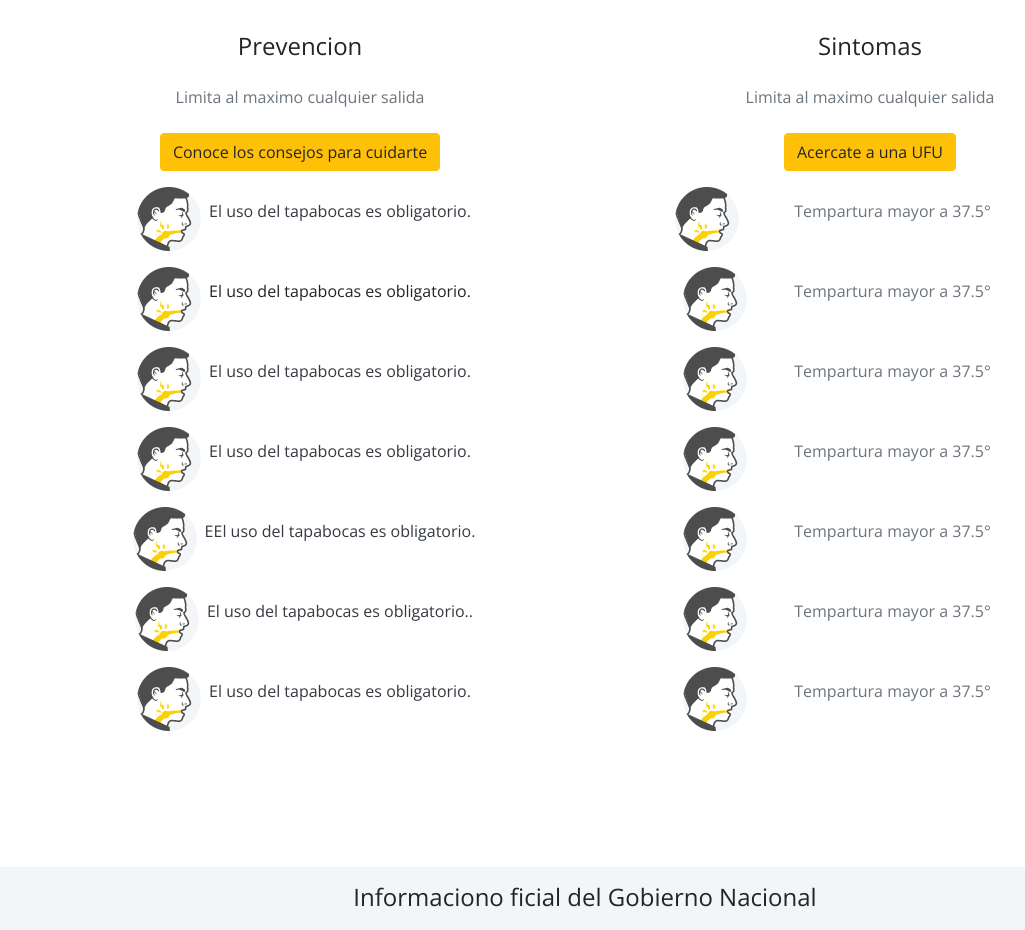
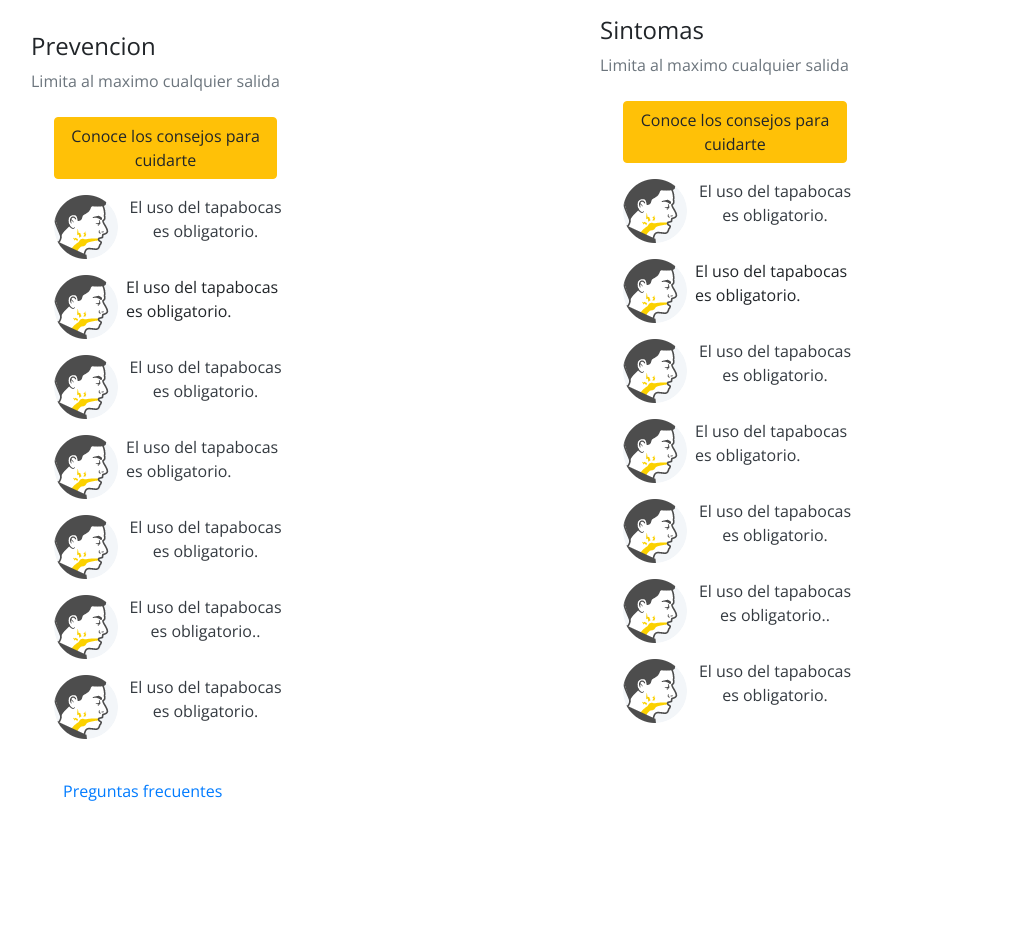
Before and after one commit to pabloperez293/GCA, a website: page index.html in a window 1280 px wide. Shown: the part 2620-3550 px from the top of the page, without its empty margins (55-1080 px from the left). Drawn offline with nearby package versions, Linux system fonts and the light colour scheme.

Commit message:
Add files via upload
Se posiciona bien el footer

```diff
--- a/index.html
+++ b/index.html
@@ -216,6 +216,31 @@
 
 <!-- fin Servicios generales -->
 
+<!-- Escuelas -->
+  <section>
+    <div class="container d-xl-none d-xxl-block">
+      <!-- Para quitarlo escuela con d-none -->
+      <h4>Escuelas</h4>
+
+      <div class="row m-4 ">
+        <div class="col m-3 border">
+          <h5 class=" p-3">Vacunacion Docentes</h5>
+          <p class="text-muted">Recomendamos en este espacio no utilizar mas de 3 lineas</p>
+        </div>
+        <div class="col m-3 border">
+          <h5 class="p-3">Testeos docentes</h5>
+          <p class="text-muted">Recomendamos en este espacio no utilizar mas de 3 lineas</p>
+        </div>
+        <div class="col m-3 border">
+          <h5 class=" p-3">informacion para el equipo de salud</h5>
+          <p class="text-muted">Recomendamos en este espacio no utilizar mas de 3 lineas</p>
+        </div>
+      </div>
+    </div>
+  </section>
+
+<!-- Fin  Escuelas -->
+
 <!-- Propuestas casa -->
 
 <div class="container propuestaCasa">
@@ -279,157 +304,101 @@
 <!-- Prevencion y sintomas -->
 <div class="container PrevencioFondo">
 
-  <div class="row">
-    <div class="col-sm-5 col-md-6 p-3 d-flex flex-row justify-content-center align-items-center">
+  <div class="row  ">
+    <div class="col-6 p-3 ">
       <p class="h4">Prevencion</p>
-    </div>
-    <div class="col-sm-5 offset-sm-2 col-md-6 offset-md-0 p-3 d-flex flex-row justify-content-center align-items-center">
-      <p class="h4">Sintomas</p>
-    </div>
+      <p class="text-muted">Limita al maximo cualquier salida</p>
+
+      <div class="col-4 col-lg-6  ">
+        <button type="button" class="btn  btn-warning  m-2">Conoce los consejos para cuidarte</button>
         </div>
 
-  <div class="row">
-      <div class="col-sm-6 col-md-5 col-lg-6 d-flex flex-row justify-content-center align-items-center">
-        <p class="text-muted">Limita al maximo cualquier salida</p>
-        </div>
-      <div class="col-sm-6 col-md-5 offset-md-2 col-lg-6 offset-lg-0 d-flex flex-row justify-content-center align-items-center">
-        <p class="text-muted">Limita al maximo cualquier salida</p>
-      </div>
-    </div>
-
-    <div class="row">
-      <div class="col-sm-6 col-md-5 col-lg-6 d-flex flex-row justify-content-center align-items-center">
-        <button type="button" class="btn  btn-warning  m-2">Conoce los consejos para cuidarte</button>
-        </div>
-      <div class="col-sm-6 col-md-5 offset-md-2 col-lg-6 offset-lg-0 d-flex flex-row justify-content-center align-items-center">
-        <button type="button" class="btn  btn-warning  m-2">Acercate a una UFU</button>
-      </div>
-    </div>
-<!-- primer prevencion -->
-    <div class="row">
-      <div class="col-sm-6 col-md-5 col-lg-6 d-flex flex-row justify-content-center align-items-center ">
+        <div class="col-4 col-lg-6 d-flex flex-row align-items-center ">
           <img src="/imagenes/Enmascarar grupo 1.png" class="p-2">
           <p class="text-dark text-center ">El uso del tapabocas es obligatorio.</p>
         </div>
 
-      <div class="col-sm-6 col-md-5 offset-md-2 col-lg-6 offset-lg-0 d-flex flex-row justify-content-center align-items-center ">
-        <div class="col-1 ">
-          <img src="/imagenes/Enmascarar grupo 1.png" >
-        </div>
-
-        <div class="col-8 m-2 d-flex flex-row justify-content-center align-items-center">
-        <p class="text-muted text-center "> Tempartura mayor a 37.5°</p>
-      </div>
-      </div>
-
-    </div>
-<!-- segunda prevencion -->
-    <div class="row">
-      <div class="col-sm-6 col-md-5 col-lg-6 d-flex flex-row justify-content-center align-items-center">
+        <div class="col-4 col-lg-6 d-flex flex-row align-items-center ">
           <img src="/imagenes/Enmascarar grupo 1.png" class="p-2">
           <p class="text-dar">El uso del tapabocas es obligatorio.</p>
         </div>
 
-      <div class="col-sm-6 col-md-5 offset-md-2 col-lg-6 offset-lg-0 d-flex flex-row justify-content-center align-items-center">
-        <div class="col-1 w-100 bd-highlight ">
-          <img src="/imagenes/Enmascarar grupo 1.png" class=" p-2">
-        </div>
-        <div class="col-8 w-100 bd-highlight m-2 flex-row justify-content-center align-items-center">
-        <p class="text-muted text-center"> Tempartura mayor a 37.5°</p>
-      </div>
-      </div>
-
-    </div>
-<!-- Tercer prevencion -->
-    <div class="row">
-      <div class="col-sm-6 col-md-5 col-lg-6 d-flex flex-row justify-content-center align-items-center ">
+        <div class="col-4 col-lg-6 d-flex flex-row align-items-center ">
           <img src="/imagenes/Enmascarar grupo 1.png" class="p-2">
           <p class="text-dark text-center">El uso del tapabocas es obligatorio.</p>
 
         </div>
 
-      <div class="col-sm-6 col-md-5 offset-md-2 col-lg-6 offset-lg-0 d-flex flex-row justify-content-center align-items-center">
-        <div class="col-1 w-100 bd-highlight ">
-          <img src="/imagenes/Enmascarar grupo 1.png" class=" p-2">
+        <div class="col-4 col-lg-6 d-flex flex-row align-items-center ">
+          <img src="/imagenes/Enmascarar grupo 1.png" class="p-2">
+          <p class="text-dark "> El uso del tapabocas es obligatorio.</p>
         </div>
-        <div class="col-8 w-100 bd-highlight m-2 flex-row justify-content-center align-items-center">
-        <p class="text-muted text-center"> Tempartura mayor a 37.5°</p>
+
+        <div class="col-4 col-lg-6 d-flex flex-row align-items-center ">
+          <img src="/imagenes/Enmascarar grupo 1.png" class="p-2">
+          <p class="text-dark text-center">El uso del tapabocas es obligatorio.</p>
+        </div>
+
+        <div class="col-4 col-lg-6 d-flex flex-row align-items-center ">
+          <img src="/imagenes/Enmascarar grupo 1.png" class="p-2">
+          <p class="text-dark text-center">El uso del tapabocas es obligatorio..</p>
+        </div>
+
+        <div class="col-4 col-lg-6 d-flex flex-row align-items-center ">
+          <img src="/imagenes/Enmascarar grupo 1.png" class="p-2">
+          <p class="text-dark text-center">El uso del tapabocas es obligatorio.</p>
+        </div>
+
+        <p class="text-primary p-3 m-3">Preguntas frecuentes</p>
+
+      </div>
+      <!-- Sintomas  -->
+<div class=" col-6 sintomas">
+  <p class="h4">Sintomas</p>
+  <p class="text-muted">Limita al maximo cualquier salida</p>
+
+  <div class="col-4 col-lg-6 ">
+    <button type="button" class="btn  btn-warning  m-2">Conoce los consejos para cuidarte</button>
+    </div>
+
+    <div class="col-4 col-lg-6 d-flex flex-row align-items-center ">
+      <img src="/imagenes/Enmascarar grupo 1.png" class="p-2">
+      <p class="text-dark text-center ">El uso del tapabocas es obligatorio.</p>
+    </div>
+
+    <div class="col-4 col-lg-6 d-flex flex-row align-items-center ">
+      <img src="/imagenes/Enmascarar grupo 1.png" class="p-2">
+      <p class="text-dar">El uso del tapabocas es obligatorio.</p>
+    </div>
+
+    <div class="col-4 col-lg-6 d-flex flex-row align-items-center ">
+      <img src="/imagenes/Enmascarar grupo 1.png" class="p-2">
+      <p class="text-dark text-center">El uso del tapabocas es obligatorio.</p>
+
+    </div>
+
+    <div class="col-4 col-lg-6 d-flex flex-row align-items-center ">
+      <img src="/imagenes/Enmascarar grupo 1.png" class="p-2">
+      <p class="text-dark "> El uso del tapabocas es obligatorio.</p>
+    </div>
+
+    <div class="col-4 col-lg-6 d-flex flex-row align-items-center ">
+      <img src="/imagenes/Enmascarar grupo 1.png" class="p-2">
+      <p class="text-dark text-center">El uso del tapabocas es obligatorio.</p>
+    </div>
+
+    <div class="col-4 col-lg-6 d-flex flex-row align-items-center ">
+      <img src="/imagenes/Enmascarar grupo 1.png" class="p-2">
+      <p class="text-dark text-center">El uso del tapabocas es obligatorio..</p>
+    </div>
+
+    <div class="col-4 col-lg-6 d-flex flex-row align-items-center ">
+      <img src="/imagenes/Enmascarar grupo 1.png" class="p-2">
+      <p class="text-dark text-center">El uso del tapabocas es obligatorio.</p>
     </div>
   </div>
 
   </div>
-<!-- Cuarta prevencion -->
-    <div class="row">
-      <div class="col-sm-6 col-md-5 col-lg-6 d-flex flex-row justify-content-center align-items-center">
-        <img src="/imagenes/Enmascarar grupo 1.png" class="p-2">
-        <p class="text-dark ">El uso del tapabocas es obligatorio.</p>
-      </div>
-
-      <div class="col-sm-6 col-md-5 offset-md-2 col-lg-6 offset-lg-0 d-flex flex-row justify-content-center align-items-center">
-        <div class="col-1 w-100 bd-highlight ">
-          <img src="/imagenes/Enmascarar grupo 1.png" class=" p-2">
-        </div>
-        <div class="col-8 w-100 bd-highlight m-2 flex-row justify-content-center align-items-center">
-        <p class="text-muted text-center"> Tempartura mayor a 37.5°</p>
-      </div>
-      </div>
-
-    </div>
-<!-- Quinta prevencion -->
-    <div class="row">
-      <div class="col-sm-6 col-md-5 col-lg-6 d-flex flex-row justify-content-center align-items-center">
-        <img src="/imagenes/Enmascarar grupo 1.png" class="p-2">
-        <p class="text-dark text-center">EEl uso del tapabocas es obligatorio.</p>
-      </div>
-
-      <div class="col-sm-6 col-md-5 offset-md-2 col-lg-6 offset-lg-0 d-flex flex-row justify-content-center align-items-center ">
-        <div class="col-1 w-100 bd-highlight ">
-          <img src="/imagenes/Enmascarar grupo 1.png" class=" p-2">
-        </div>
-        <div class="col-8 w-100 bd-highlight m-2 flex-row justify-content-center align-items-center">
-        <p class="text-muted text-center"> Tempartura mayor a 37.5°</p>
-      </div>
-      </div>
-
-    </div>
-<!-- sexta prevencion -->
-    <div class="row">
-      <div class="col-sm-6 col-md-5 col-lg-6 d-flex flex-row justify-content-center align-items-center">
-        <img src="/imagenes/Enmascarar grupo 1.png" class="p-2">
-        <p class="text-dark text-center">El uso del tapabocas es obligatorio..</p>
-      </div>
-
-      <div class="col-sm-6 col-md-5 offset-md-2 col-lg-6 offset-lg-0 d-flex flex-row justify-content-center align-items-center">
-        <div class="col-1 w-100 bd-highlight ">
-          <img src="/imagenes/Enmascarar grupo 1.png" class=" p-2">
-        </div>
-        <div class="col-8 w-100bd-highlight m-2 flex-row justify-content-center align-items-center">
-        <p class="text-muted text-center"> Tempartura mayor a 37.5°</p>
-      </div>
-      </div>
-
-    </div>
-<!-- Septima prevencion -->
-    <div class="row">
-      <div class="col-sm-6 col-md-5 col-lg-6 d-flex flex-row justify-content-center align-items-center ">
-        <img src="/imagenes/Enmascarar grupo 1.png" class="p-2">
-        <p class="text-dark text-center">El uso del tapabocas es obligatorio.</p>
-      </div>
-
-      <div class="col-sm-6 col-md-5 offset-md-2 col-lg-6 offset-lg-0 d-flex flex-row justify-content-center align-items-center ">
-        <div class="col-1 w-100 bd-highlight ">
-          <img src="/imagenes/Enmascarar grupo 1.png" class=" p-2">
-        </div>
-        <div class="col-8 w-100 bd-highlight m-2 flex-row justify-content-center align-items-center">
-        <p class="text-muted text-center"> Tempartura mayor a 37.5°</p>
-      </div>
-      </div>
-
-    </div>
-<!-- prueba -->
-
-
-
 </div>
 
 <!-- Fin Prevencion y sintomas -->
@@ -437,7 +406,7 @@
 <!-- oficial -->
 
 <section class="contenedorInformacion">
-  <p class="h4 text-center p-3">Informaciono ficial del Gobierno Nacional</p>
+  <p class="h4 text-center p-3">Informacion oficial del Gobierno Nacional</p>
 
 <div class="oficial">
   <div class="container">
@@ -469,7 +438,7 @@
 
   <div class="container p-3 ">
 
-<div class="row  ">
+<div class="row row-cols-1 row-cols-sm-2 row-cols-md-6 ">
   <div class="col-sm-3 ">
     <img src="/imagenes/NoPath.png" >
   </div>
@@ -507,7 +476,7 @@
   <div class="container">
     <div class="row footerCen">
       <div class="col-sm-3">
-        <p class="text-light">Redes de la ciudad </p>
+        <p class="text-light text-center">Redes de la ciudad </p>
       </div>
       <div class="col">
         <i class="iconOff fa-brands fa-facebook fa-xl"></i>
@@ -525,29 +494,27 @@
         <i class="iconOff fa-solid fa-wifi fa-xl"></i>
       </div>
     </div>
-    <!-- <p class="lineaFoot text-breack">_________________________________</p> -->
   </div>
 
-  <div class="row footerCen p-4">
-    <div class="col-sm-3 ">
+  <div class="row footerCen p-4 row-cols-1 row-cols-sm-2 row-cols-md-6">
+    <div class="col-sm-3 p-2 ">
       <img src="/imagenes/NoPath.png" >
       <p class="text-light h6 ">Buenos Aires Ciudad </p>
-
     </div>
     <div class="col ">
       <p class="text-light h6 ">Boletin Oficial </p>
     </div>
-    <div class="col">
+    <div class="col ">
       <p class="text-light h6"><u>Terminos y condiciones</u> </p>
     </div>
-    <div class="col">
+    <div class="col ">
       <p class="text-light h6"><u>Politicas de privacidad</u> </p>
     </div>
-    <div class="col">
+    <div class="col ">
       <p class="text-light h6"><u>Oficios Judiciales </u> </p>
      </div>
 
-    <div class="col">
+    <div class="col ">
       <p class="text-light h6"><u>Danos tu opinion</u> </p>
     </div>
     </div>
```
Lines whose indentation alone changed are shown as unchanged.
